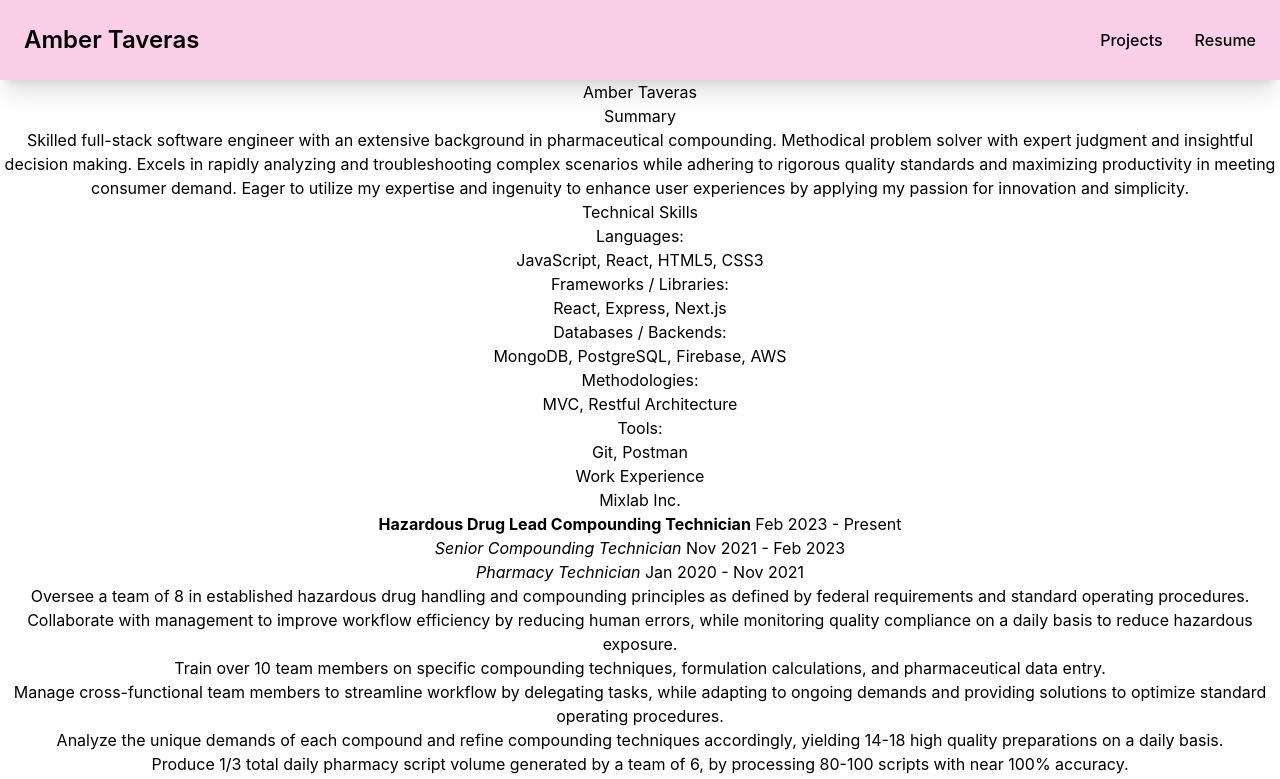
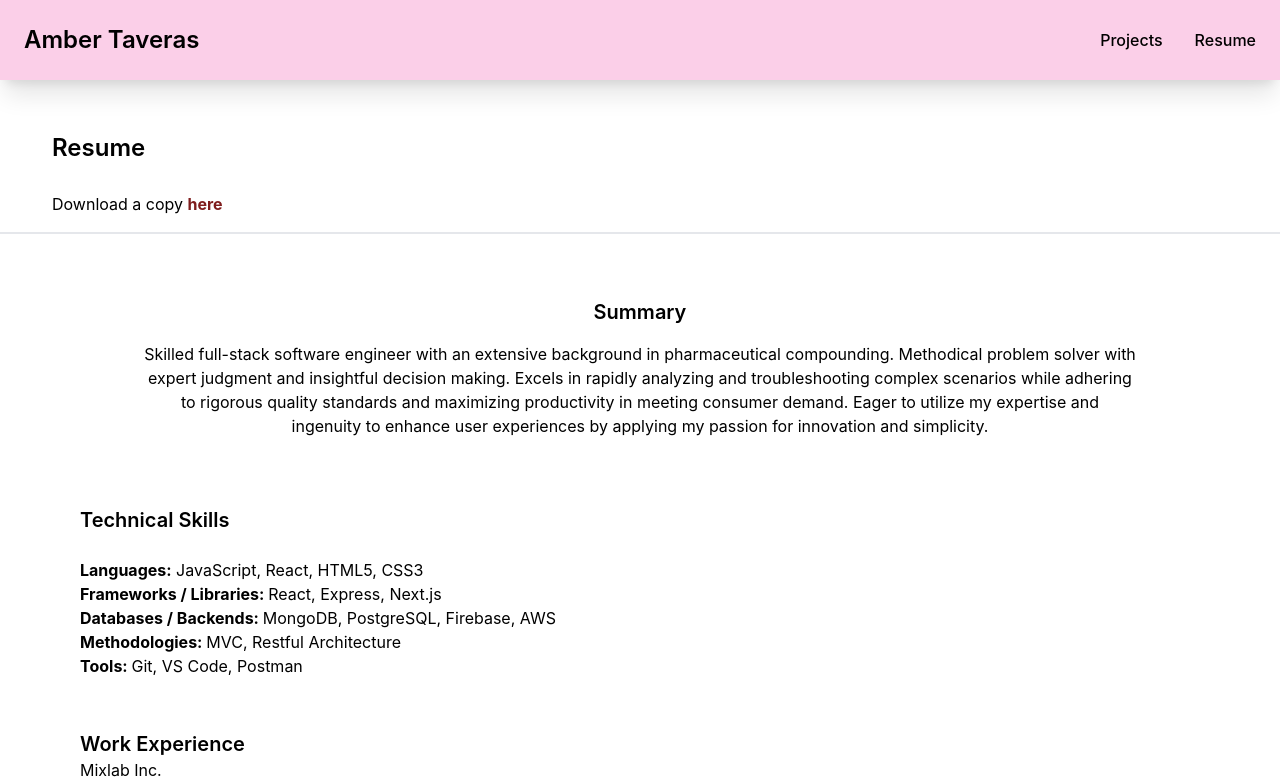
Before and after one commit to ambertav/portfolio, a React (Create React App) app: page /resume in a window 1280 px wide. Shown: the top 779 px of the page. Built offline with nearby package versions, Linux system fonts and the light colour scheme.

Commit message:
adds g doc link, styles summary, skills sections

```diff
--- a/src/pages/Resume.js
+++ b/src/pages/Resume.js
@@ -1,10 +1,13 @@
 function Resume () {
     return (
         <>
-            <header>Amber Taveras</header>
-            <div>
-                <h3>Summary</h3>
-                <p>
+        <section className='border-b-2 flex flex-start flex-col text-left'>
+            <h1 className='mt-10 ml-10 font-semibold text-2xl p-3'>Resume</h1>
+            <h5 className='ml-10 py-4 px-3'>Download a copy <a href="https://docs.google.com/document/d/1oGnuK0qlJaKSEy8ad6PwSijSmbz_-Y4PuhU6mxaBIyQ/edit?usp=sharing" target="_blank" className='text-red-900 font-bold'>here</a></h5>
+        </section>
+            <div className='flex flex-col items-center my-6'>
+                <h3 className='font-semibold text-xl mt-10'>Summary</h3>
+                <p className='p-4 w-4/5'>
                     Skilled full-stack software engineer with an extensive background in pharmaceutical compounding.
                     Methodical problem solver with expert judgment and insightful decision making.
                     Excels in rapidly analyzing and troubleshooting complex scenarios while adhering to rigorous
@@ -13,28 +16,18 @@ function Resume () {
                     for innovation and simplicity.
                 </p>
             </div>
-            <div>
-                <h3>Technical Skills</h3>
-                <ul>
-                    <li>Languages:
-                        <p>JavaScript, React, HTML5, CSS3</p>
-                    </li>
-                    <li>Frameworks / Libraries:
-                        <p>React, Express, Next.js</p>
-                    </li>
-                    <li>Databases / Backends:
-                        <p>MongoDB, PostgreSQL, Firebase, AWS</p>
-                    </li>
-                    <li>Methodologies:
-                        <p>MVC, Restful Architecture</p>
-                    </li>
-                    <li>Tools:
-                        <p>Git, Postman</p>
-                    </li>
+            <div className='text-left ml-20 my-10'>
+                <h3 className='font-semibold text-xl py-3'>Technical Skills</h3>
+                <ul className='py-3 resume-list'>
+                    <li><strong>Languages:</strong> JavaScript, React, HTML5, CSS3</li>
+                    <li><strong>Frameworks / Libraries: </strong>React, Express, Next.js</li>
+                    <li><strong>Databases / Backends: </strong>MongoDB, PostgreSQL, Firebase, AWS</li>
+                    <li><strong>Methodologies: </strong>MVC, Restful Architecture</li>
+                    <li><strong>Tools: </strong>Git, VS Code, Postman</li>
                 </ul>
             </div>
-            <div>
-                <h3>Work Experience</h3>
+            <div className='text-left ml-20 my-10'>
+                <h3 className='font-semibold text-xl'>Work Experience</h3>
                 <ul>Mixlab Inc.
                     <li>
                         <strong>Hazardous Drug Lead Compounding Technician</strong> Feb 2023 - Present
@@ -56,9 +49,10 @@ function Resume () {
                 </ul>
             </div>
             <div>
-                <h3>Education</h3>
-                <ul>
-                    <li><strong>General Assembly</strong> <i>Software Engineering Fellow</i> Nov 2022 - May 2023</li>
+                <h3 className='font-semibold text-xl'>Education</h3>
+                <ul className='flex flex-col'>
+                    <li><strong>General Assembly</strong> -  Nov 2022 - May 2023
+                    <p><i className='mr-auto'>Software Engineering Fellow</i></p></li>
                     <li><strong>Hunter College</strong> <i>Bachelor's of Arts in Chemistry</i> Expected Date of Graduation: June 2026</li>
                 </ul>
             </div>
```
